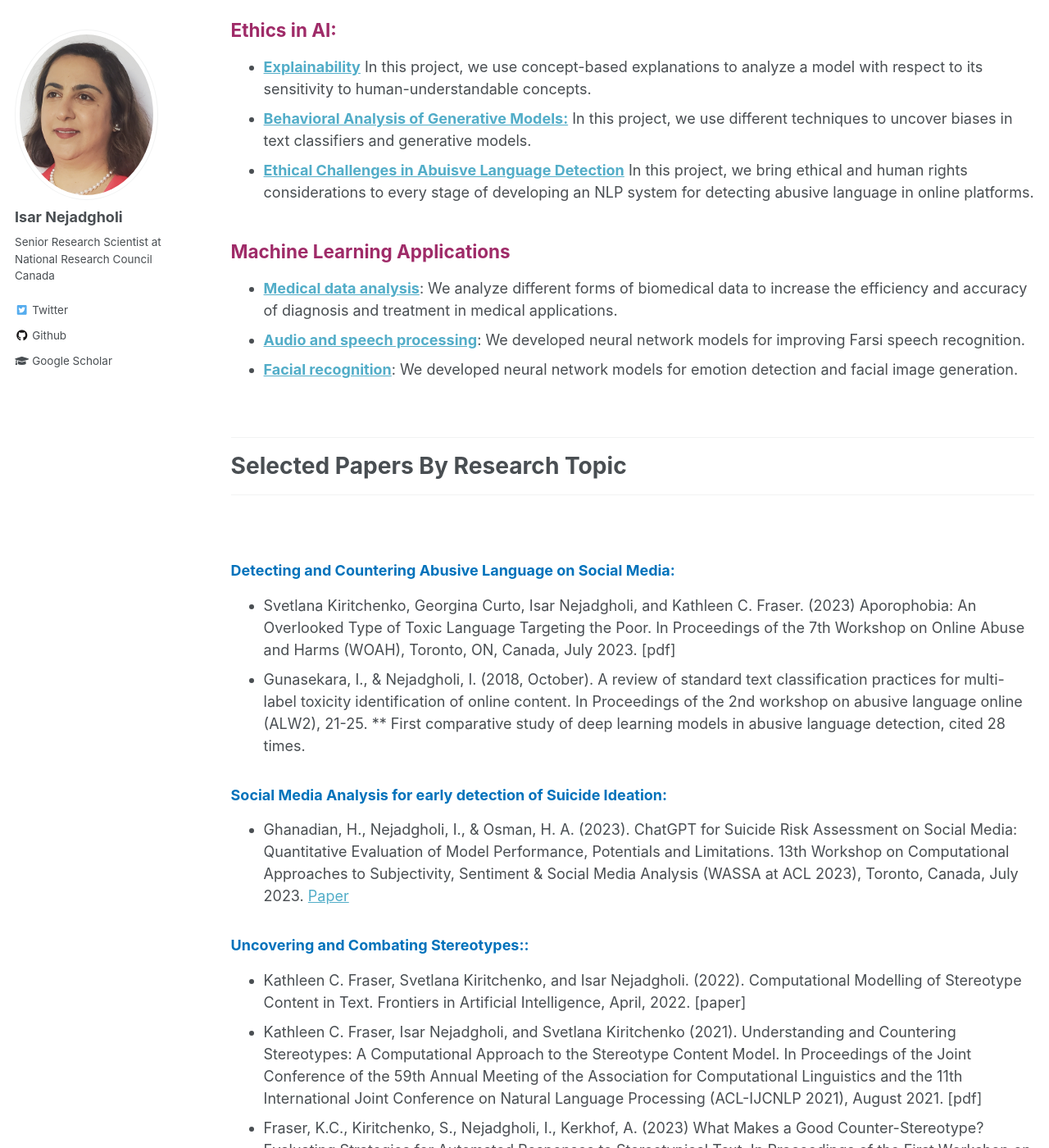
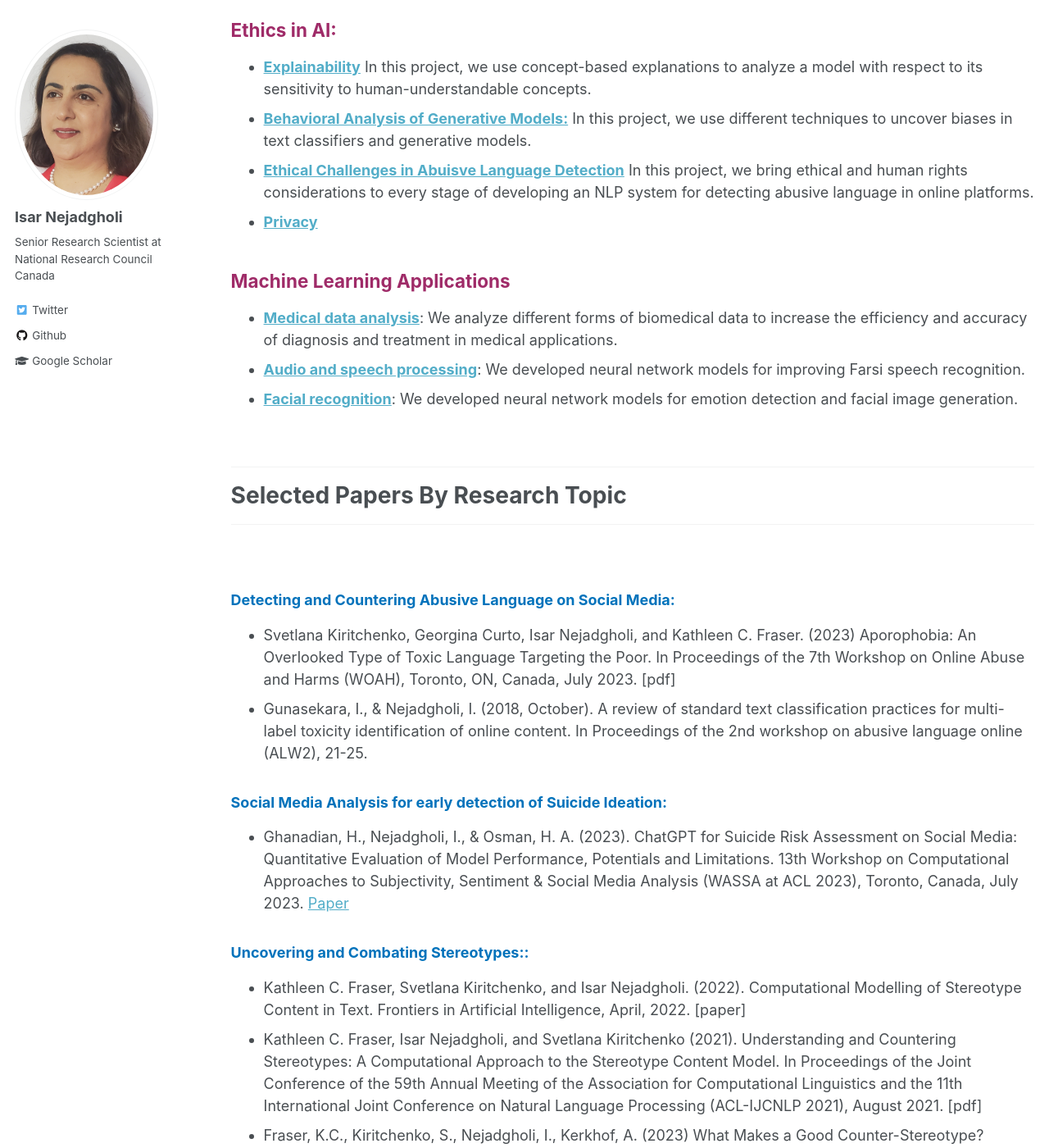
Before and after one commit to IsarNejad/IsarNejad.github.io, a Jekyll site: the page built from _pages/research.md, in a window 1280 px wide and 1400 px high, scrolled down 735 px. Shown: the whole window at 82% size. Built offline with Jekyll 4.4.1, drawn with Linux system fonts in a browser that asks for light colours; some of the changed text lies outside the part shown.

Commit message:
Update research.md

```diff
--- a/_pages/research.md
+++ b/_pages/research.md
@@ -22,6 +22,7 @@ author_profile: true
   - [**Explainability**](#explain) In this project, we use concept-based explanations to analyze a model with respect to its sensitivity to human-understandable concepts.
   - [**Behavioral Analysis of Generative Models:**](#Bias) In this project, we use different techniques to uncover biases in text classifiers and generative models.
   - [**Ethical Challenges in Abuisve Language Detection**](#JAIR) In this project, we bring ethical and human rights considerations to every stage of developing an NLP system for detecting abusive language in online platforms.
+  - [**Privacy**](#privacy )
 
 
 {: .amaranth-deep-purple}
@@ -47,7 +48,7 @@ author_profile: true
 
 
 - Svetlana Kiritchenko, Georgina Curto, Isar Nejadgholi, and Kathleen C. Fraser. (2023) Aporophobia: An Overlooked Type of Toxic Language Targeting the Poor. In Proceedings of the 7th Workshop on Online Abuse and Harms (WOAH), Toronto, ON, Canada, July 2023. [pdf]
-- Gunasekara, I., & Nejadgholi, I. (2018, October). A review of standard text classification practices for multi-label toxicity identification of online content. In Proceedings of the 2nd workshop on abusive language online (ALW2), 21-25. ** First comparative study of deep learning models in abusive language detection, cited 28 times.
+- Gunasekara, I., & Nejadgholi, I. (2018, October). A review of standard text classification practices for multi-label toxicity identification of online content. In Proceedings of the 2nd workshop on abusive language online (ALW2), 21-25.
 
 <a id="suicide"></a>
 
@@ -101,6 +102,15 @@ author_profile: true
 - Svetlana Kiritchenko, Isar Nejadgholi, and Kathleen C. Fraser. Confronting Abusive Language Online: A Survey from the Ethical and Human Rights Perspective. Journal of Artificial Intelligence Research, 71: 431-478, July 2021. [pdf]
 - Isar Nejadgholi and Svetlana Kiritchenko. On Cross-Dataset Generalization in Automatic Detection of Online Abuse. In Proceedings of the 4th Workshop on Online Abuse and Harms at EMNLP-2020, November 2020. [pdf]
 
+
+
+<a id="privacy"></a>
+
+{: .gray}
+### Privacy:
+ - Hathurusinghe, R., Nejadgholi, I., & Bolic, M. (2021, June). A Privacy-Preserving Approach to Extraction of Personal Information through Automatic Annotation and Federated Learning. In Proceedings of the Third Workshop on Privacy in Natural Language Processing (pp. 36-45). [Paper](https://arxiv.org/abs/2105.09198)
+ - Contributors, M. (2022). BLOOM: A 176B-Parameter Open-Access Multilingual Language Model. arXiv preprint arXiv:2211.05100.[Paper](https://arxiv.org/pdf/2211.05100.pdf)
+
 <a id="biomedical"></a>
 
 {: .gray}
```
